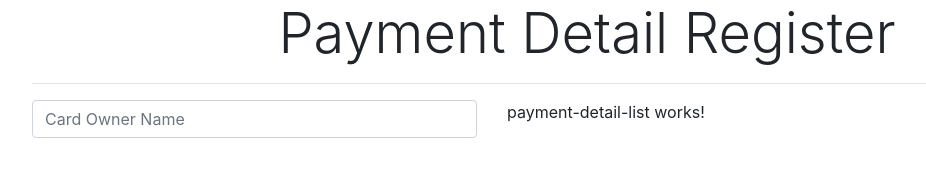
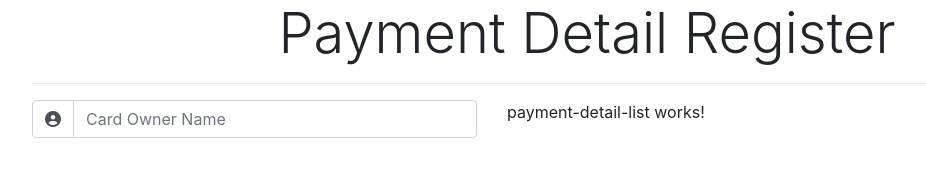
Before and after one commit to IvanTrashchenko/AngularWebAPI, an Angular app in the folder PaymentDetailsNg/: page / in a window 1280 px wide. Shown: the top 190 px of the page, without its empty margins (53-979 px from the left). Built offline with nearby package versions, Linux system fonts and the light colour scheme.

Commit message:
Add user icon

```diff
--- a/PaymentDetailsNg/src/app/payment-details/payment-detail/payment-detail.component.html
+++ b/PaymentDetailsNg/src/app/payment-details/payment-detail/payment-detail.component.html
@@ -1,5 +1,12 @@
 <form #form="ngForm" autocomplete="off">
     <div class="form-group">
-        <input name="CardOwnerName" #CardOwnerName="ngModel" [(ngModel)]="service.formData.CardOwnerName" class="form-control" placeholder="Card Owner Name">
+        <div class="input-group">
+            <div class="input-group-prepend">
+                <div class="input-group-text bg-white">
+                    <i class="fas fa-user-circle"></i>
+                </div>
+            </div>
+            <input name="CardOwnerName" #CardOwnerName="ngModel" [(ngModel)]="service.formData.CardOwnerName" class="form-control" placeholder="Card Owner Name">
+        </div>
     </div>
 </form>
```
